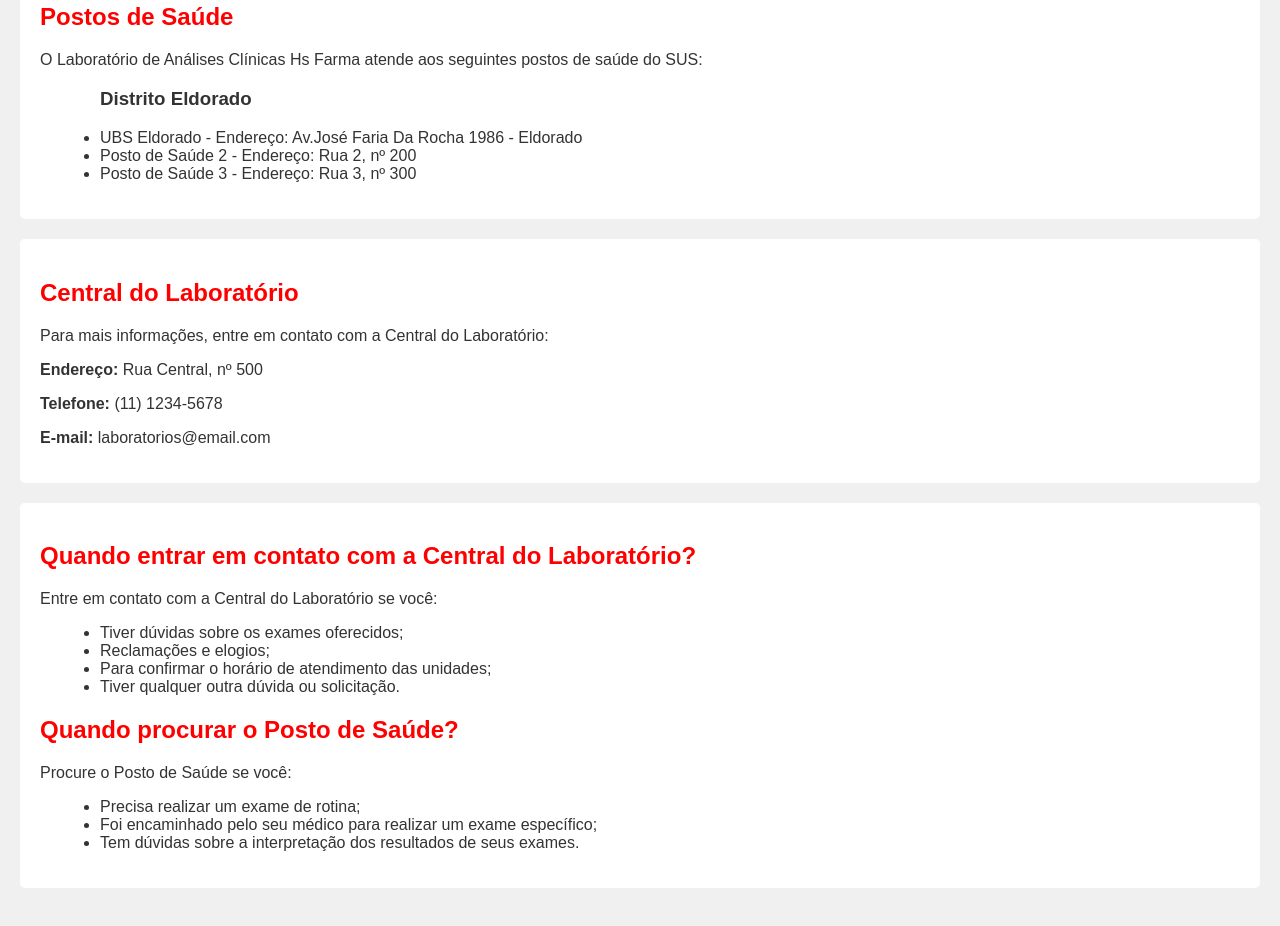
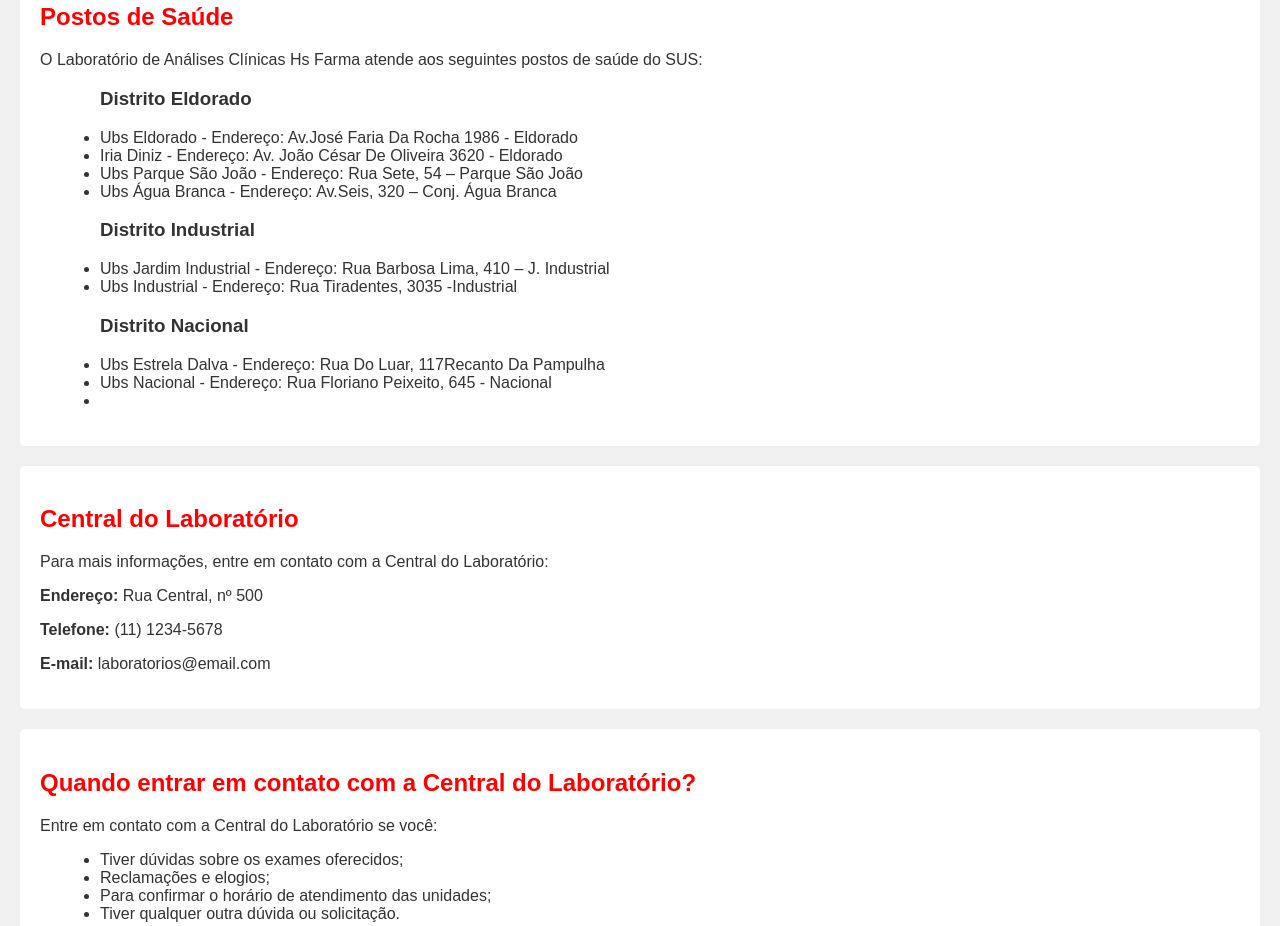
Before and after one commit to Sthefaniaventurella/Site-empresarial, a plain HTML site: page index.html in a window 1280 px wide. Shown: the part 956-1882 px from the top of the page. Drawn offline with Linux system fonts and the light colour scheme.

Commit message:
Update index.html
Add endereços

```diff
--- a/index.html
+++ b/index.html
@@ -41,11 +41,16 @@
         <p>O Laboratório de Análises Clínicas Hs Farma atende aos seguintes postos de saúde do SUS:</p>
         <ul>
             <h3>Distrito Eldorado</h3>
-            <li>UBS Eldorado - Endereço: Av.José Faria Da
-Rocha 1986 - Eldorado
-</li>
-            <li>Posto de Saúde 2 - Endereço: Rua 2, nº 200</li>
-            <li>Posto de Saúde 3 - Endereço: Rua 3, nº 300</li>
+            <li>Ubs Eldorado - Endereço: Av.José Faria Da Rocha 1986 - Eldorado</li>
+            <li>Iria Diniz - Endereço: Av. João César De Oliveira 3620 - Eldorado</li>
+            <li>Ubs Parque São João - Endereço: Rua Sete, 54 – Parque São João</li>
+            <li>Ubs Água Branca - Endereço: Av.Seis, 320 – Conj. Água Branca</li>
+           <h3>Distrito Industrial</h3>
+            <li>Ubs Jardim Industrial - Endereço: Rua Barbosa Lima, 410 – J. Industrial</li>
+            <li>Ubs Industrial - Endereço: Rua Tiradentes, 3035 -Industrial</li>
+            <h3>Distrito Nacional</h3>
+            <li>Ubs Estrela Dalva - Endereço: Rua Do Luar, 117Recanto Da Pampulha</li>
+            <li>Ubs Nacional - Endereço: Rua Floriano Peixeito, 645 - Nacional<li>
         </ul>
     </section>
     <section id="central-do-laboratorio">
```
